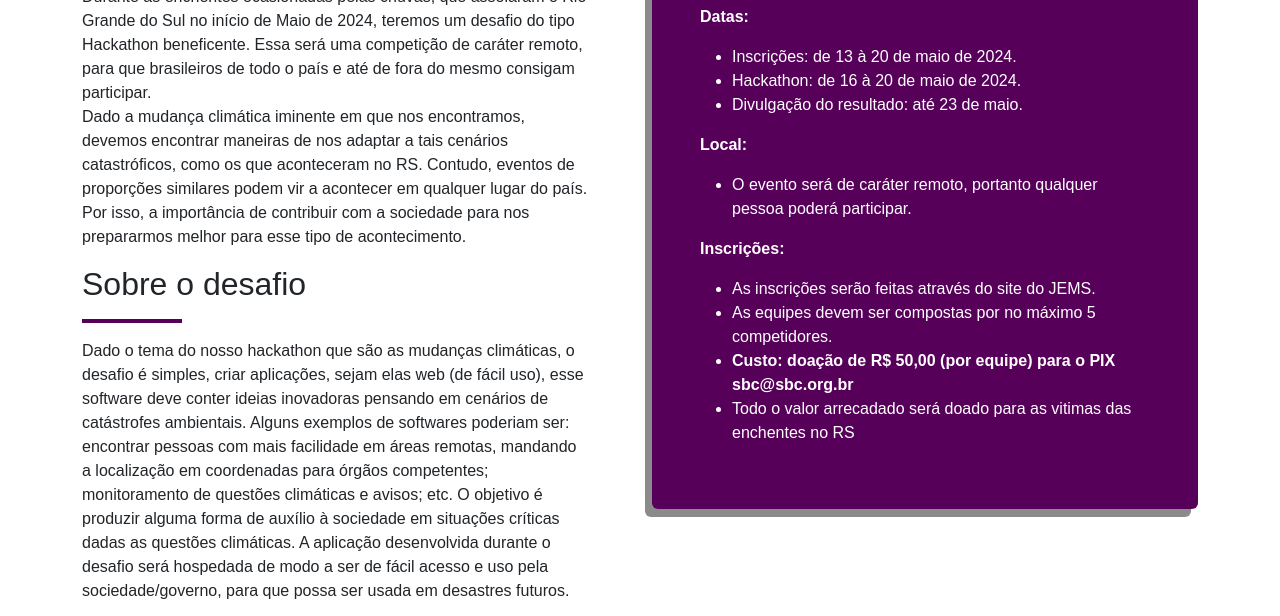
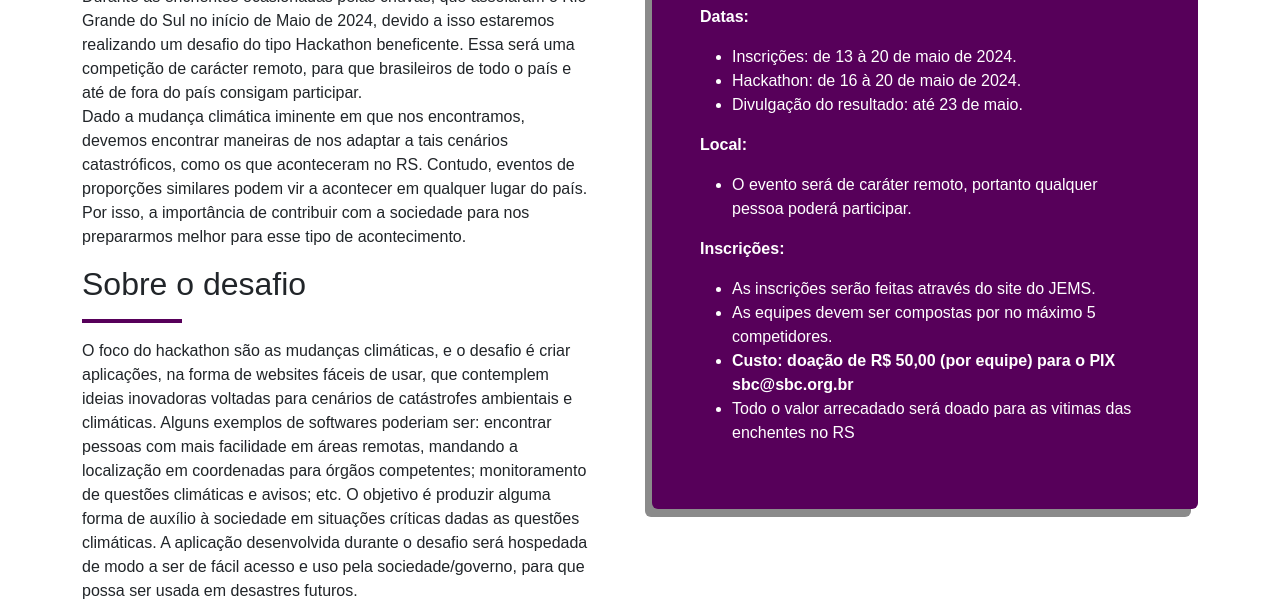
Before and after one commit to RamonXXII/Hackathon-da-Solidariedade-Clim-tica-HSclima-, a plain HTML site: page index.html in a window 1280 px wide. Shown: the part 547-1163 px from the top of the page. Drawn offline with nearby package versions, Linux system fonts and the light colour scheme.

Commit message:
feat: adicionando logo de apoiador e modificando o texto

```diff
--- a/index.html
+++ b/index.html
@@ -42,10 +42,10 @@
 					<h2>Apresentação</h2>
 					<hr class="divisa-left">
 					<p>
-						Durante as enchentes ocasionadas pelas chuvas, que assolaram o Rio Grande do Sul no início
-						de
-						Maio de 2024, teremos um desafio do tipo Hackathon beneficente. Essa será uma competição de
-						caráter remoto, para que brasileiros de todo o país e até de fora do mesmo consigam
+						Durante as enchentes ocasionadas pelas chuvas, que assolaram o Rio Grande do Sul no início de
+						Maio de 2024, devido a
+						isso estaremos realizando um desafio do tipo Hackathon beneficente. Essa será uma competição de
+						carácter remoto, para que brasileiros de todo o país e até de fora do país consigam
 						participar.
 						<br>
 						Dado a mudança climática iminente em que nos encontramos, devemos encontrar maneiras de nos
@@ -56,10 +56,10 @@
 					<h2>Sobre o desafio</h2>
 					<hr class="divisa-left">
 					<p>
-						Dado o tema do nosso hackathon que são as mudanças climáticas, o desafio é simples, criar
-						aplicações, sejam elas web (de fácil uso), esse software deve conter ideias inovadoras
-						pensando
-						em cenários de catástrofes ambientais. Alguns exemplos de softwares poderiam ser: encontrar
+						O foco do hackathon são as mudanças climáticas, e o desafio é criar aplicações, na forma de
+						websites fáceis de usar, que
+						contemplem ideias inovadoras voltadas para cenários de catástrofes ambientais e climáticas.
+						Alguns exemplos de softwares poderiam ser: encontrar
 						pessoas com mais facilidade em áreas remotas, mandando a
 						localização em coordenadas para órgãos competentes; monitoramento de questões climáticas e
 						avisos; etc. O
@@ -303,6 +303,11 @@
 							<img src="./img/logo-newfront.png">
 						</a>
 					</div>
+					<div class="col-sm">
+						<a href="https://www.animati.com.br/" target="_blank" rel="noopener noreferrer">
+							<img src="./img/logo-animati.png">
+						</a>
+					</div>
 				</div>
 				<div class="row mt-3">
 					<div class="col-12 col-md-12">
```
Also changed, not shown: img/logo-animati.png (added).
